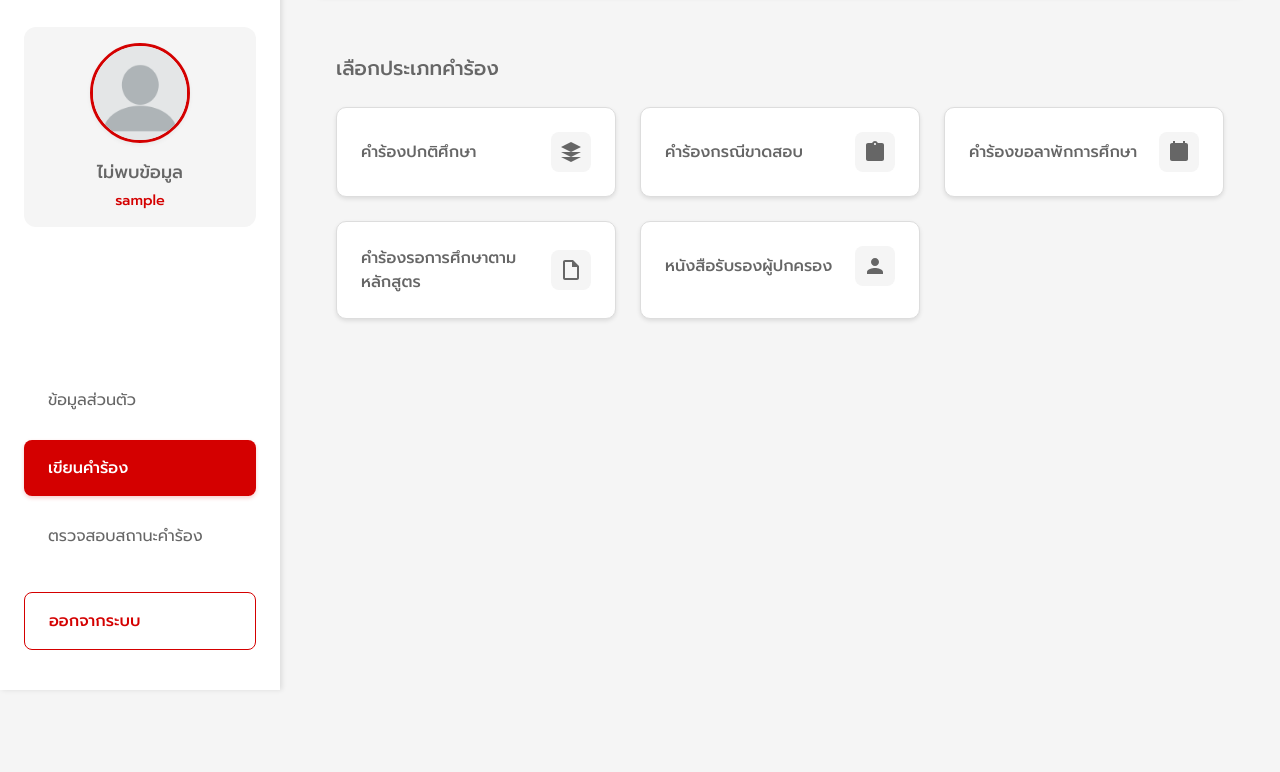
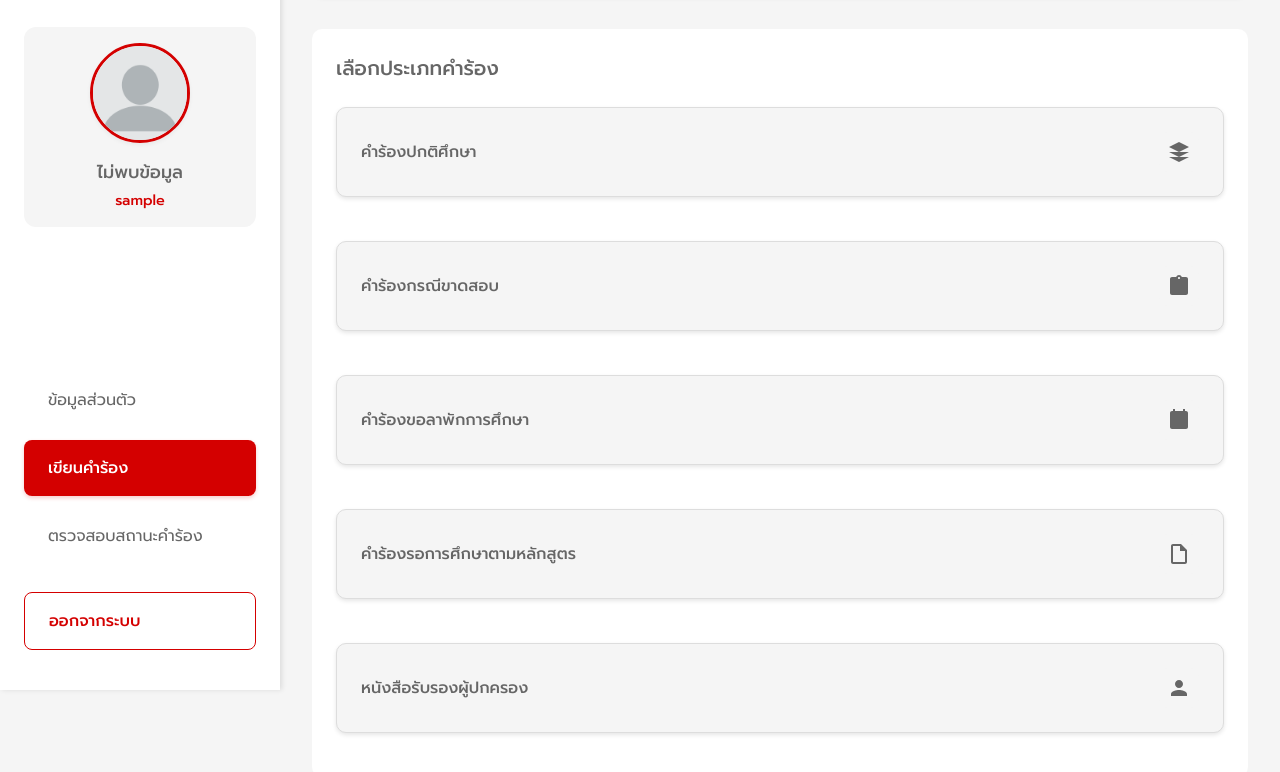
Before and after one commit to KittiphonKamnuan/cs261_group2-650001, a website with bundled scripts: page Frontend/public/petition_type.html in a window 1280 px wide. Shown: the part 110-882 px from the top of the page. Before the commit the page ends 800 px from the top, so only its background shows below. Built offline with nearby package versions, Linux system fonts and the light colour scheme; sample sign-in values are in the browser's storage.

Commit message:
เลือกประเภทคำร้อง เป็นบรรทัดเดียว

```diff
--- a/Frontend/public/css/styles_petition.css
+++ b/Frontend/public/css/styles_petition.css
@@ -1,6 +1,8 @@
 /* styles_petition.css */
 .petition-list {
     padding: 1.5rem;
+    border-radius: 10px;
+    background-color: rgb(255, 255, 255);
 }
 
 .petition-category h2 {
@@ -12,19 +14,24 @@
 
 .petition-grid {
     display: grid;
-    grid-template-columns: repeat(auto-fit, minmax(250px, 1fr));
-    gap: 1.5rem;
+    grid-template-columns: 1fr; /* ใช้คอลัมน์เดียว */
+    gap: 1.5rem; /* ระยะห่างระหว่างการ์ดแต่ละใบ */
 }
 
+
 .petition-card {
-    background-color: white;
+    background-color: var(--background-gray);
     border-radius: 10px;
     padding: 1.5rem;
     box-shadow: 0 2px 4px rgba(0, 0, 0, 0.1);
     transition: all 0.3s ease;
     cursor: pointer;
     border: 1px solid var(--border-gray);
+    width: 100%; /* ให้การ์ดใช้ขนาดเต็มของ container ที่มันอยู่ */
+    margin-bottom: 20px; /* เพิ่มระยะห่างด้านล่างระหว่างการ์ดแต่ละอัน */
 }
+
+
 
 .petition-card:hover {
     transform: translateY(-2px);
```
